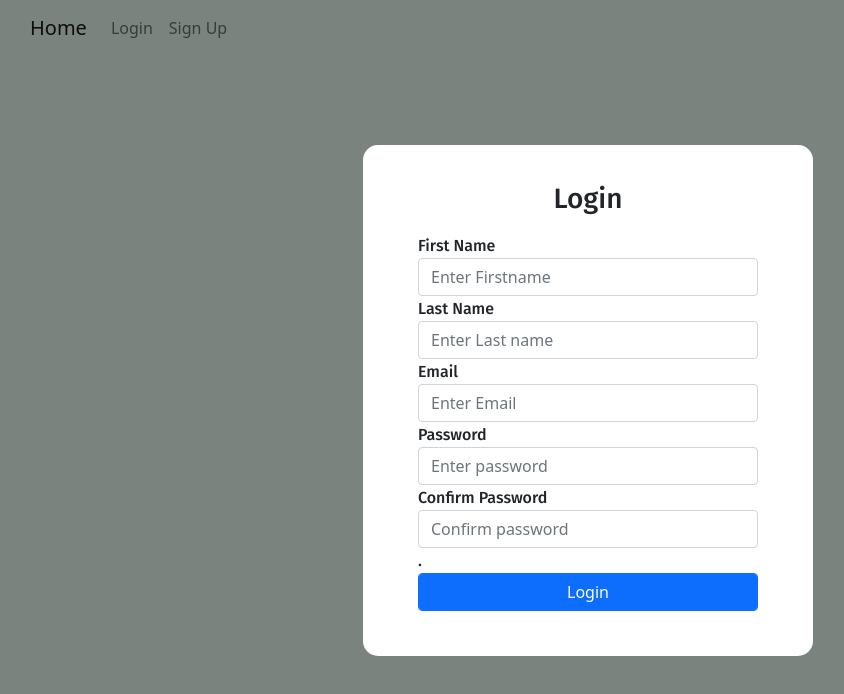
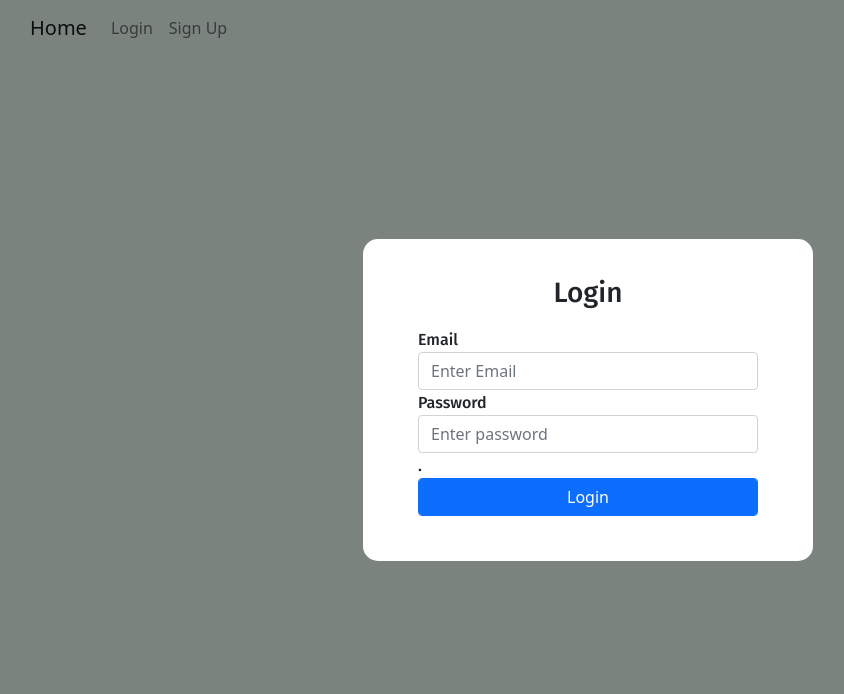
Before and after one commit to Howdy-admoll/react-auth, a React (Create React App) app: page /login in a window 1280 px wide. Shown: the top 694 px of the page, without its empty margins (52-896 px from the left). Built offline with nearby package versions, Linux system fonts and the light colour scheme.

Commit message:
edited login form

```diff
--- a/src/components/login.component.js
+++ b/src/components/login.component.js
@@ -1,23 +1,28 @@
 import React, { Component } from "react";
+import axios from 'axios';
 
 export default class Home extends Component{
+    handleSubmit = e => {
+        e.preventDefault();
+
+        const data = {
+            email: this.email,
+            password: this.password
+        };
+
+        axios.post('http://localhost:8000/login', data)
+            .then(res => {
+                console.log(res)
+            })
+            .catch(err => {
+                console.log(err)
+            })
+    };
 
     render(){
         return(
             <form onSubmit={this.handleSubmit}>
                 <h3>Login</h3>
-
-                <div className="form-group" >
-                    <label>First Name</label>
-                    <input type="text" className="form-control" placeholder="Enter Firstname"
-                        onChange={e => this.firstName = e.target.value}/>
-                </div>
-
-                <div className="form-group">
-                    <label>Last Name</label>
-                    <input type="text" className="form-control" placeholder="Enter Last name"
-                        onChange={e => this.lastName = e.target.value}/>
-                </div>
 
                 <div className="form-group">
                     <label>Email</label>
@@ -32,12 +37,6 @@ export default class Home extends Component{
                 </div>
 
                 <div className="form-group">
-                    <label>Confirm Password</label>
-                    <input type="password" className="form-control" placeholder="Confirm password"
-                        onChange={e => this.confirmPassword = e.target.value}/>
-                </div>
-
-                <div className="form-group">
                     <label>.</label>
                 <button className="form-control btn btn-primary btn-block">Login</button>
                 </div>
```
